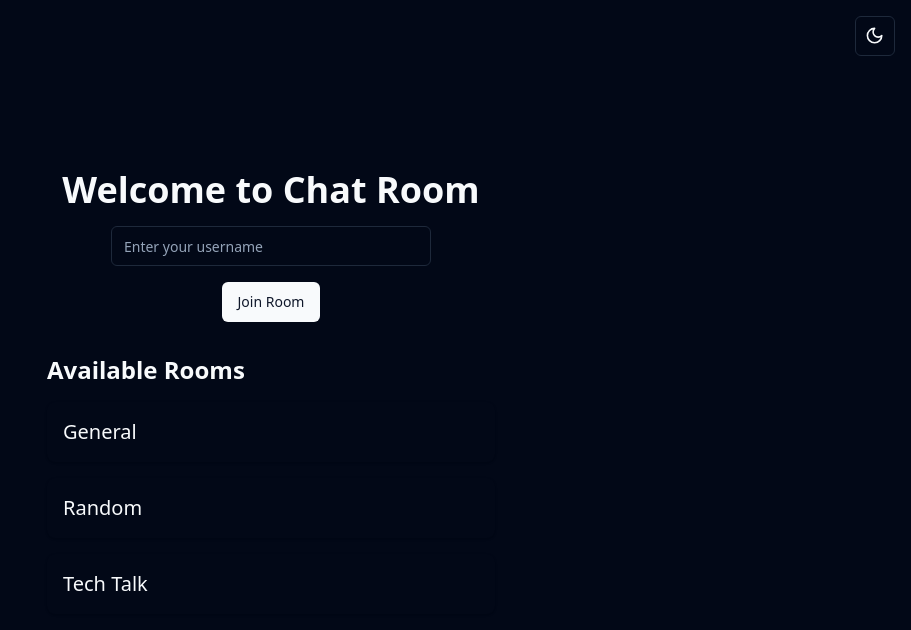
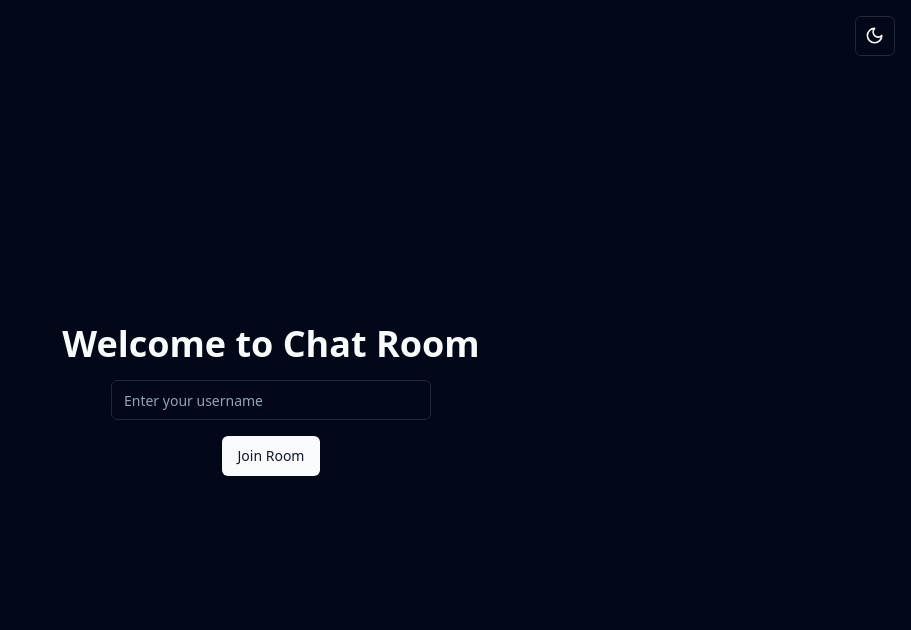
Before and after one commit to kainapatkmutnb/chatroomzboard, a React (Vite) app: page / in a window 1280 px wide. Shown: the top 630 px of the page, without its empty margins (369-1280 px from the left). Built offline with nearby package versions, Linux system fonts and the light colour scheme.

Commit message:
Remove Available Rooms Section
Eliminate the "Available Rooms" display from the UI in the Index component.
[skip gpt_engineer]

```diff
--- a/src/pages/Index.jsx
+++ b/src/pages/Index.jsx
@@ -7,11 +7,6 @@ import { ThemeToggle } from '@/components/ThemeToggle';
 const Index = () => {
   const [username, setUsername] = useState('');
   const [inRoom, setInRoom] = useState(false);
-  const [rooms] = useState([
-    { id: 1, name: 'General' },
-    { id: 2, name: 'Random' },
-    { id: 3, name: 'Tech Talk' },
-  ]);
 
   const handleUsernameChange = (e) => {
     setUsername(e.target.value);
@@ -35,7 +30,7 @@ const Index = () => {
       </div>
       {!inRoom ? (
         <div className="flex flex-col items-center justify-center h-screen">
-          <div className="text-center space-y-4 mb-8">
+          <div className="text-center space-y-4">
             <h1 className="text-4xl font-bold mb-4">Welcome to Chat Room</h1>
             <Input
               type="text"
@@ -45,14 +40,6 @@ const Index = () => {
               className="max-w-xs mx-auto"
             />
             <Button onClick={handleJoinRoom}>Join Room</Button>
-          </div>
-          <div className="w-full max-w-md">
-            <h2 className="text-2xl font-bold mb-4">Available Rooms</h2>
-            {rooms.map((room) => (
-              <div key={room.id} className="bg-card p-4 rounded-lg shadow mb-4">
-                <span className="text-xl">{room.name}</span>
-              </div>
-            ))}
           </div>
         </div>
       ) : (
```
